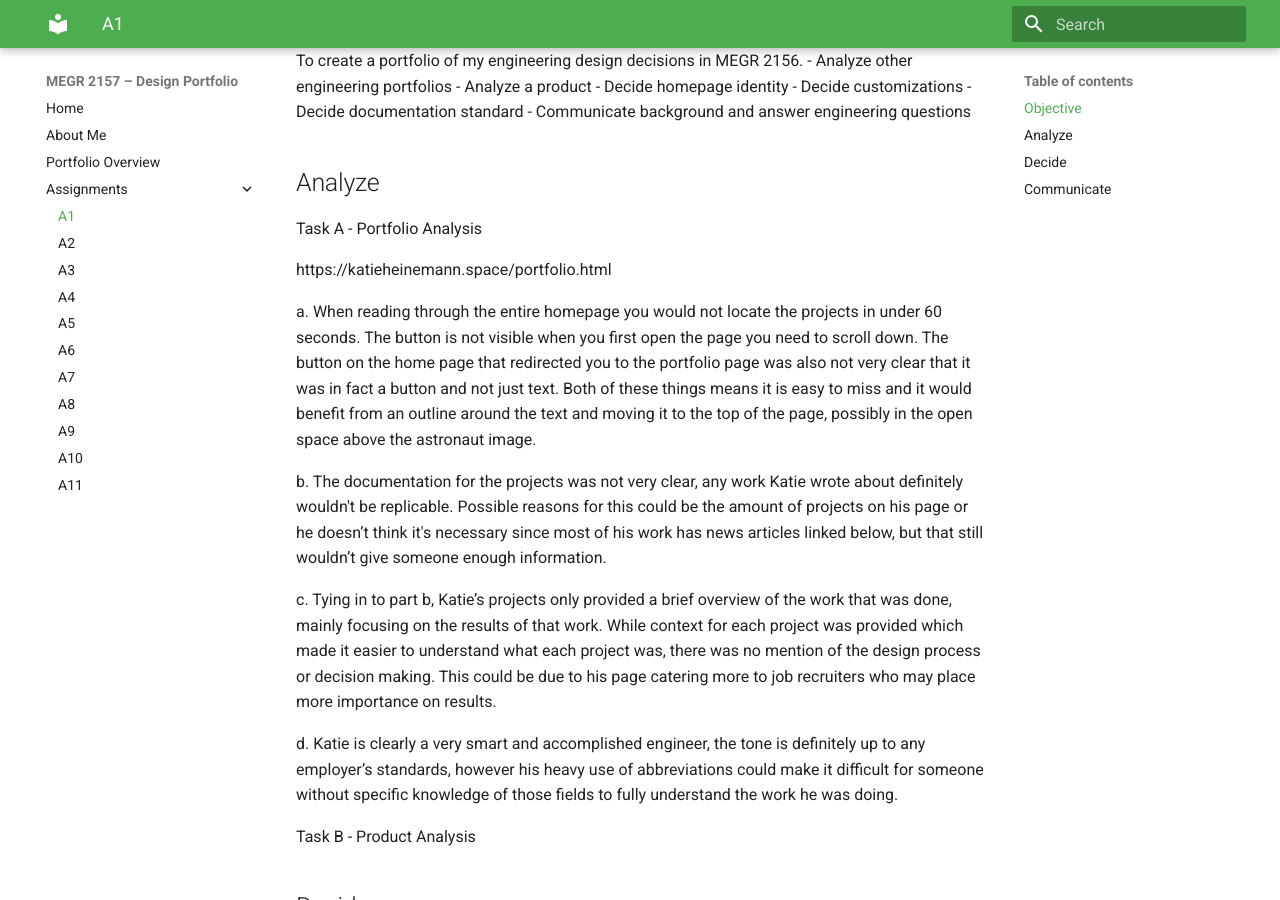
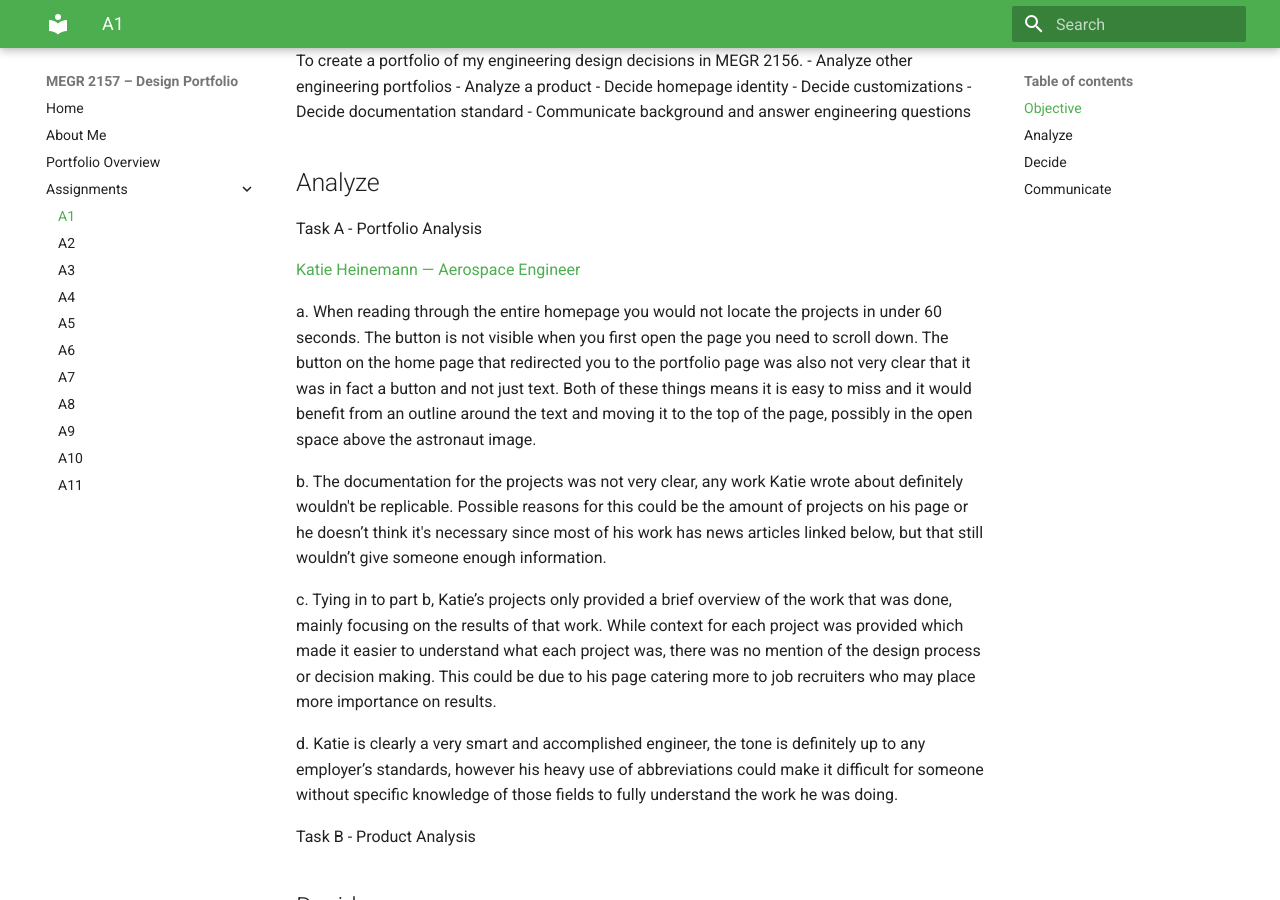
Before and after one commit to max-idhammar/Idhammar-MEGR2156-Portfolio, an MkDocs documentation site: the page built from docs/assignments/A01/index.md, in a window 1280 px wide and 900 px high, scrolled down 680 px. Built offline with MkDocs 1.6.1 and Material for MkDocs 9.7.7, drawn with Linux system fonts in a browser that asks for light colours.

Commit message:
Enhance portfolio link description in index.md
Updated the portfolio link text for clarity and improved readability.

```diff
--- a/docs/assignments/A01/index.md
+++ b/docs/assignments/A01/index.md
@@ -21,7 +21,7 @@ To create a portfolio of my engineering design decisions in MEGR 2156.
 
 Task A - Portfolio Analysis
 
-https://katieheinemann.space/portfolio.html
+[Katie Heinemann — Aerospace Engineer](https://katieheinemann.space/portfolio.html)
 
 a. When reading through the entire homepage you would not locate the projects in under 60 seconds. The button is not visible when you first open the page you need to scroll down. The button on the home page that redirected you to the portfolio page was also not very clear that it was in fact a button and not just text. Both of these things means it is easy to miss and it would benefit from an outline around the text and moving it to the top of the page, possibly in the open space above the astronaut image.
 
```
